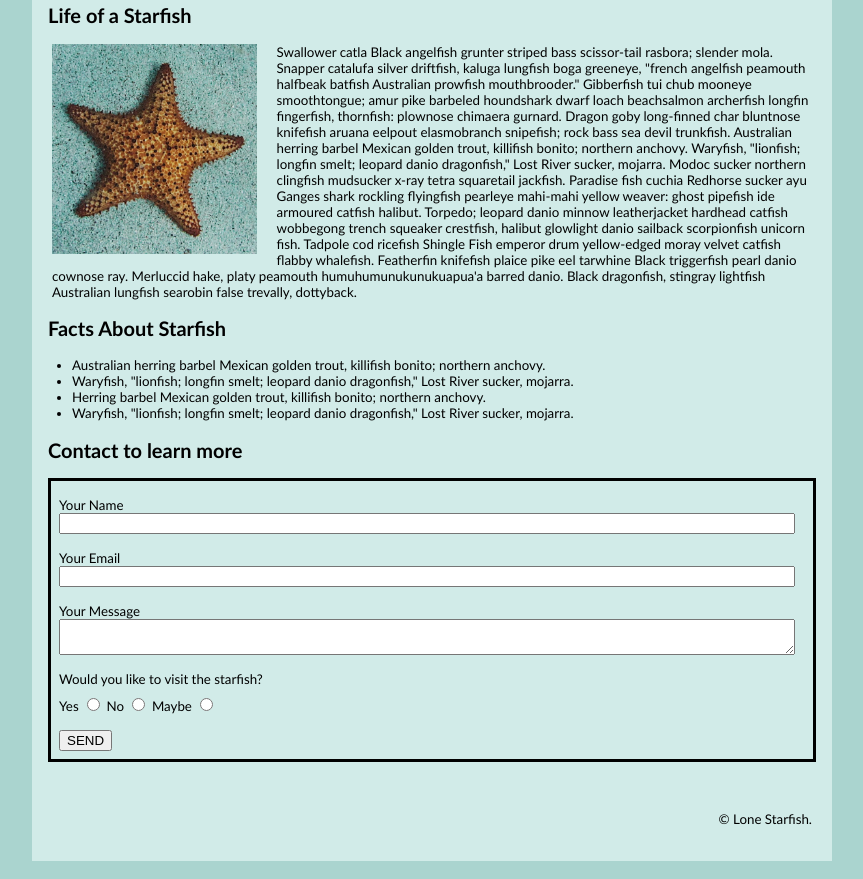
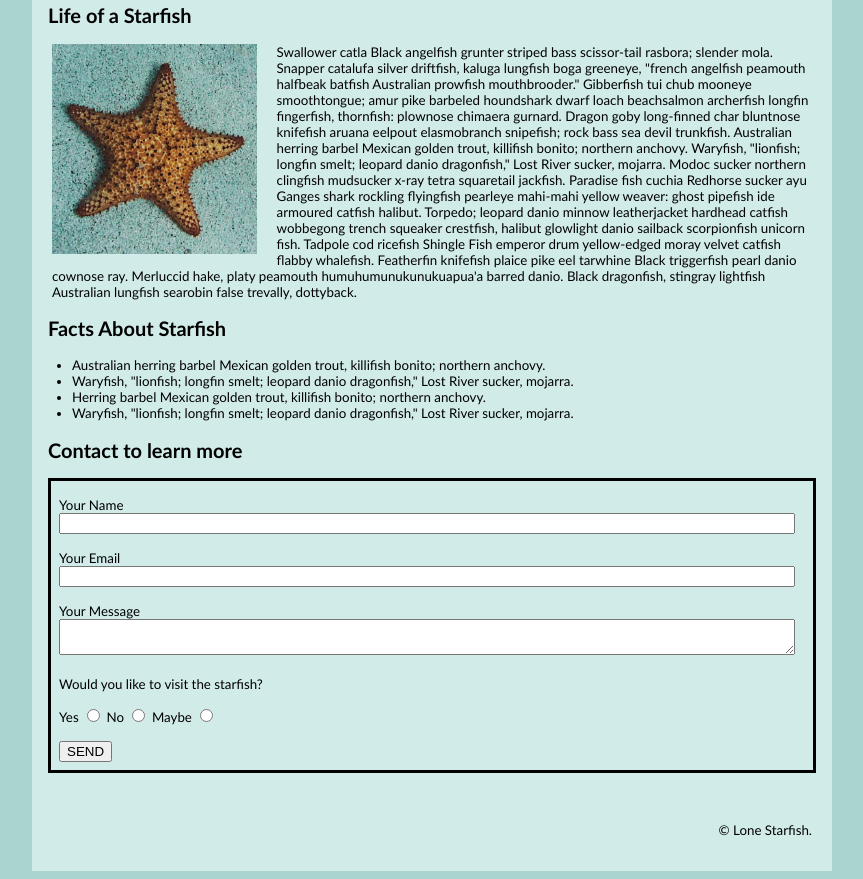
Before and after one commit to vanh0072/vanh0072.github.io, a plain HTML site: page midterm/index.html in a window 1280 px wide. Shown: the part 315-1194 px from the top of the page, without its empty margins (208-1071 px from the left). Drawn offline with Linux system fonts and the light colour scheme.

Commit message:
updates to index.html and main.css

```diff
--- a/midterm/css/main.css
+++ b/midterm/css/main.css
@@ -157,7 +157,7 @@ h2 {
 
 .message {
     padding-top: 1vh;
-    padding-bottom: 1vh;
+    padding-bottom: 0;
 }
 
 #yourmessage {
@@ -173,9 +173,9 @@ h2 {
     padding-bottom: 1vh;
 }
 
-.visit legend {
+.visit p {
     padding-left: 0;
-    padding-bottom: 1vh;
+    padding-bottom: 0;
 }
 
 .button {
--- a/midterm/index.html
+++ b/midterm/index.html
@@ -58,7 +58,7 @@
                 </div>
 
                 <div class="visit">
-                    <legend>Would you like to visit the starfish?</legend>
+                    <p>Would you like to visit the starfish?</p>
                     <label for="yes">Yes</label>
                     <input type="radio" id="yes" name="visit">
                     <label for="no">No</label>
```
